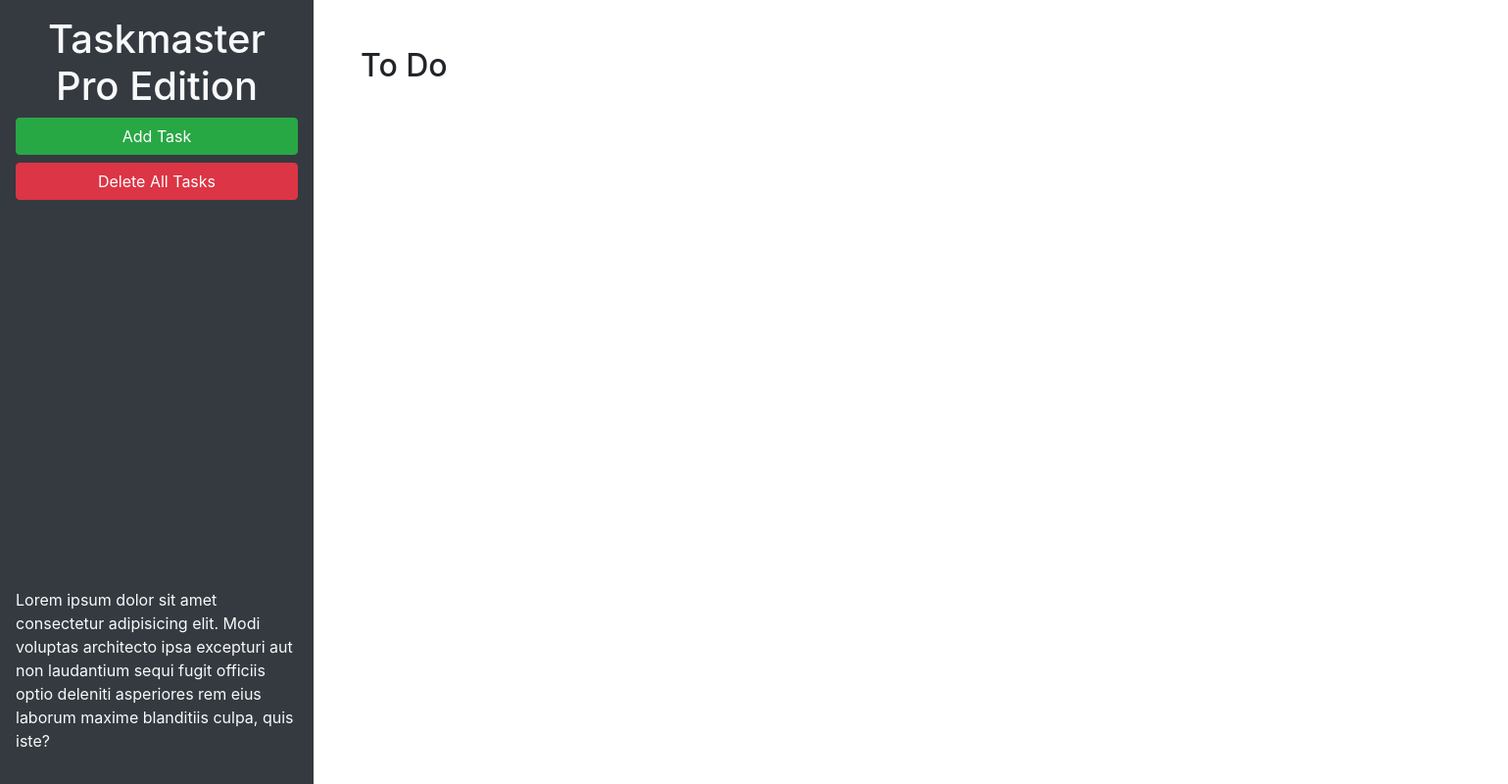
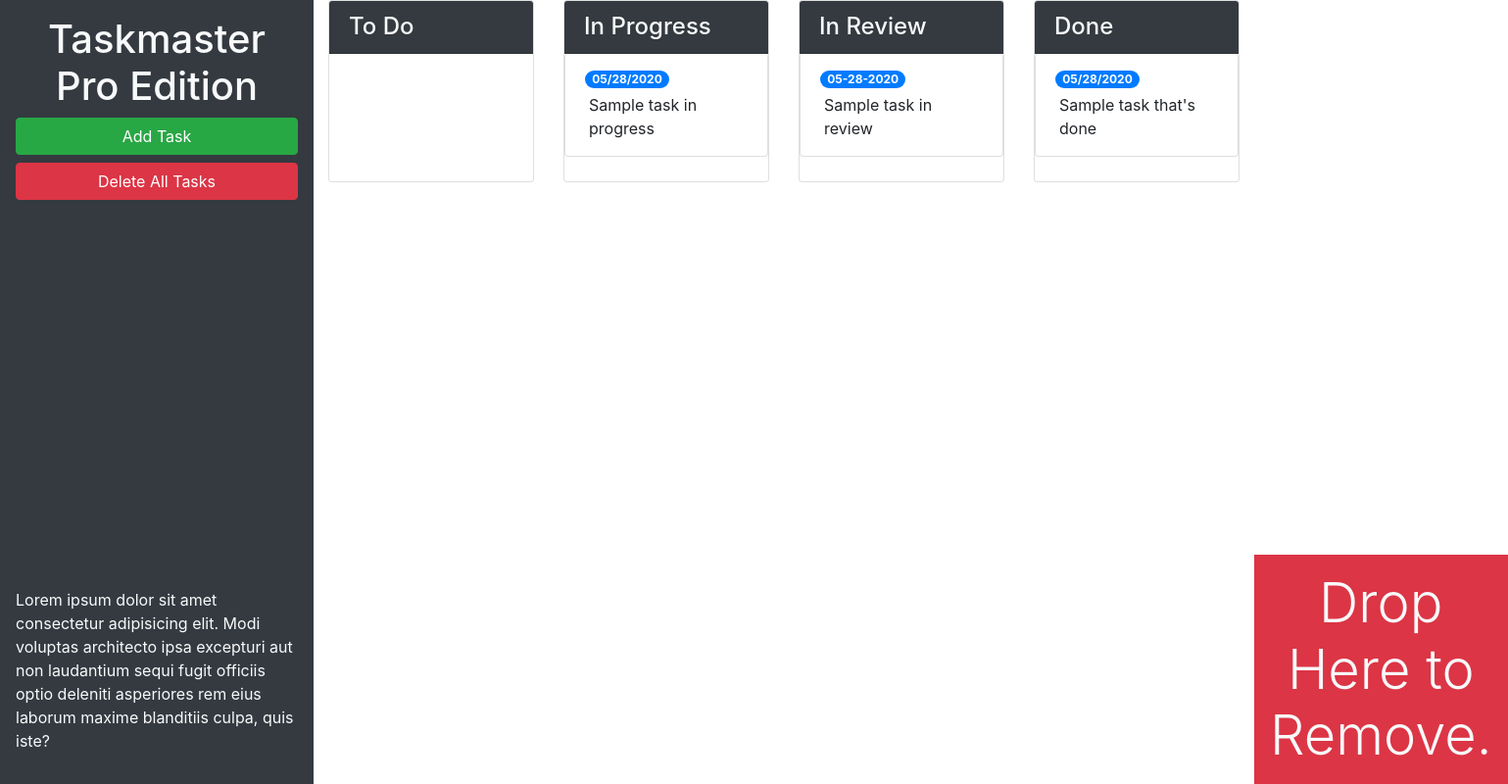
Before and after one commit to 1086jjohnston/taskmaster-pro, a plain HTML site: page index.html in a window 1280 px wide. Shown: the whole page at 98% size, 1539 px wide, since content can reach past the window. Drawn offline with nearby package versions, Linux system fonts and the light colour scheme.

Commit message:
added bootstrap stylization

```diff
--- a/assets/js/script.js
+++ b/assets/js/script.js
@@ -55,7 +55,7 @@ $(".list-group").on("click", "p", function() {
   textInput.trigger("focus");
 });
 
-$(".list-group").o("blur", "textarea", function() {
+$(".list-group").on("blur", "textarea", function() {
     var text = $(this)
     .val()
     .trim();
--- a/index.html
+++ b/index.html
@@ -13,20 +13,61 @@
 <body>
 
   <div class="row min-vh-100 no-gutters">
-    <header class="col-12 col-lg-3 bg-dark text-light d-flex flex-column p-4 p-lg-3">
+    <header class="col-12 col-lg-3 bg-dark text-light sticky-top d-flex flex-column p-4 p-lg-3">
       <h1 class="text-center">Taskmaster Pro Edition</h1>
       <button id="create-task" class="btn btn-block btn-success" data-toggle="modal" data-target="#task-form-modal">Add
         Task</button>
       <button id="remove-tasks" class="btn btn-block btn-danger">Delete All Tasks</button>
-      <p class="mt-auto">Lorem ipsum dolor sit amet consectetur adipisicing elit. Modi voluptas architecto ipsa
+      <p class="mt-auto d-none d-lg-block">Lorem ipsum dolor sit amet consectetur adipisicing elit. Modi voluptas architecto ipsa
         excepturi aut non
         laudantium sequi fugit officiis optio deleniti asperiores rem eius laborum maxime blanditiis culpa, quis iste?
       </p>
     </header>
-    <main class="col-12 col-lg-9">
-      <div class="m-5">
-        <h2>To Do</h2>
+    <main class="col-12 col-lg-9 d-flex felx-column">
+      <!-- todo start -->
+      <div class="col-12 col-md-6 col-xl-3 mb-3">
+        <div class="card">
+        <h4 class="card-header bg-dark text-light">To Do</h4>
         <ul id="list-toDo" class="list-group"> </ul>
+      </div>
+      </div>
+      <div class="col-12 col-md-6 col-xl-3 mb-3">
+        <div class="card">
+        <h4 class="card-header bg-dark text-light"> In Progress</h4>
+        <ul id="list-inProgress" class="list-group">
+          <li class="list-group-item">
+            <span class="badge badge-primary badge-pill">05/28/2020</span>
+            <p class="m-1">Sample task in progress</p>
+          </li>
+        </ul>
+      </div>
+      </div>
+      <div class="col-12 col-md-6 col-xl-3 mb-3">
+        <div class="card">
+          <h4 class="card-header bg-dark text-light">In Review</h4>
+          <ul id="list-inReview" class="list-group">
+            <li class="list-group-item">
+              <span class="badge badge-primary badge-pill">05-28-2020</span>
+              <p class="m-1">Sample task in review</p>
+            </li>
+          </ul>
+        </div>
+      </div>
+      <div class="col-12 col-md-6 col-xl-3 mb-3">
+        <div class="card">
+        <h4 class="card-header bg-dark text-light">Done</h4>
+        <ul id="list-done" class="list-group">
+          <li class="list-group-item">
+            <span class="badge badge-primary badge-pill">05/28/2020</span>
+            <p class="m-1">Sample task that's done</p>
+          </li>
+        </ul>
+      </div>
+      </div>
+      <div id="trash" class="mt-auto">
+        <div class="w-100 bg-danger p-3 text-center text-light display-4">
+          Drop Here to Remove.
+        </div>
       </div>
     </main>
   </div>
@@ -46,11 +87,11 @@
           <form>
             <div class="form-group">
               <label for="modalTaskDescription">Task description</label>
-              <textarea id="modalTaskDescription" rows="3"></textarea>
+              <textarea id="modalTaskDescription" rows="3" class="form-control"></textarea>
             </div>
             <div class="form-group">
               <label for="modalDueDate">Due date</label>
-              <input type="text" id="modalDueDate" placeholder="mm/dd/yyyy" autocomplete="off" />
+              <input type="text" class="form-control" id="modalDueDate" placeholder="mm/dd/yyyy" autocomplete="off" />
             </div>
           </form>
         </div>
```
